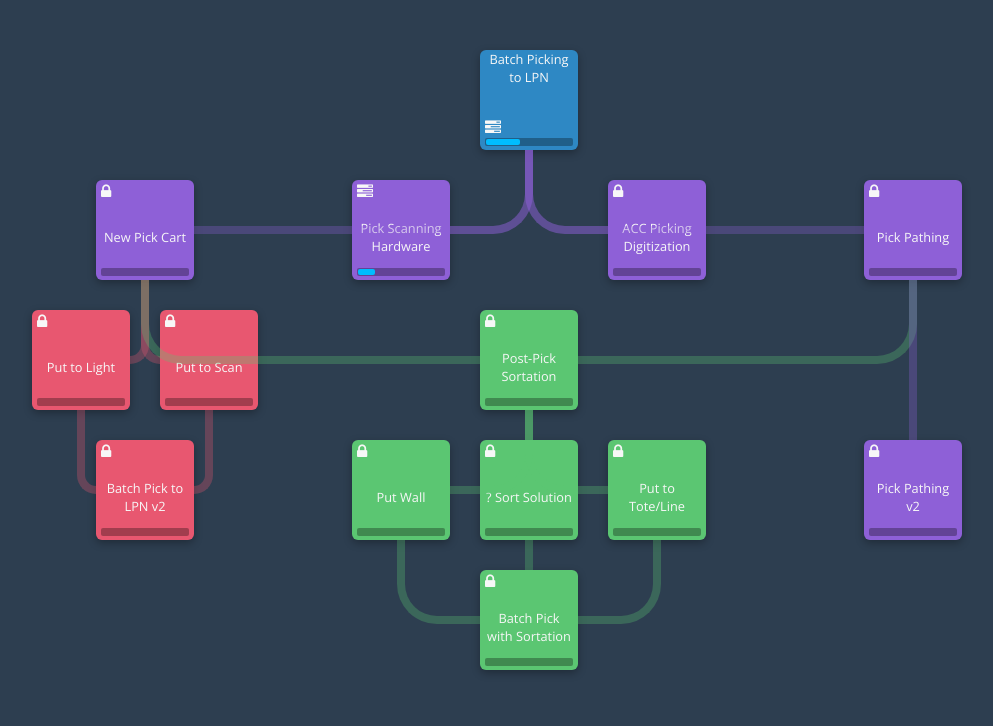
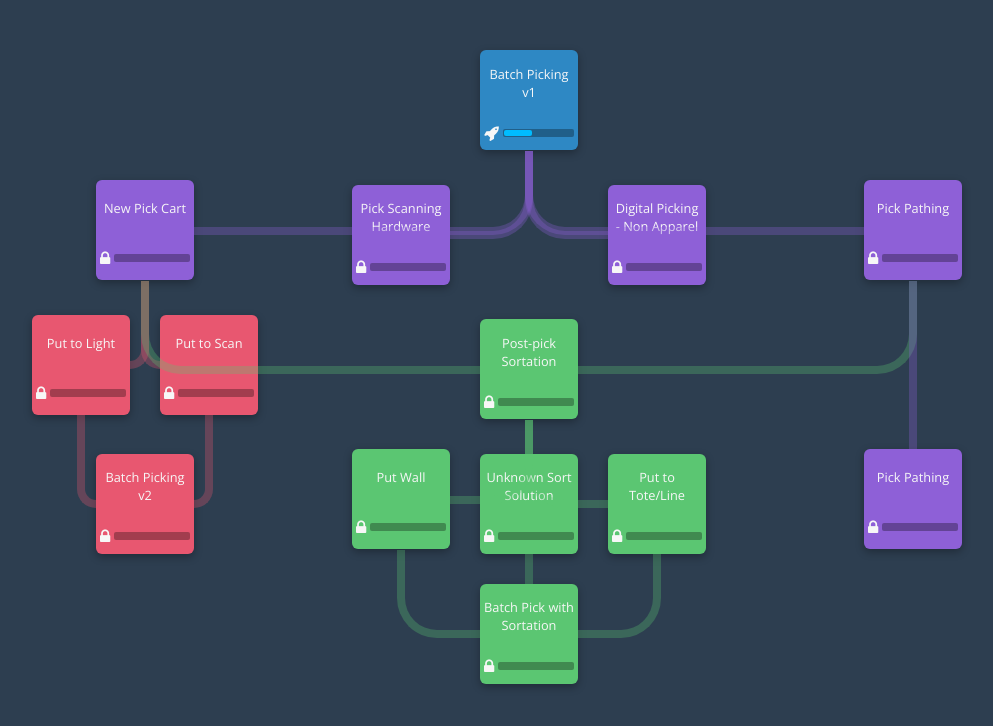
Before and after one commit to yorthehunter/tech-tree-test, a Jekyll site: the page built from index.html, in a window 1280 px wide. Shown: the top 726 px of the page, without its empty margins (96-1089 px from the left). Built offline with Jekyll 4.4.1, drawn with Linux system fonts in a browser that asks for light colours; nearby versions of some CDN libraries.

```diff
--- a/_includes/module.html
+++ b/_includes/module.html
@@ -5,9 +5,9 @@
     <section class="tech-tree-module__identifier">
       {{ id.name }}
     </section>
-    <footer>
+    <footer class="tech-tree-module__footer">
       <aside class="tech-tree-module__lock-status">
-        <span class='fa fa-{% if id.progress %}tasks{% else %}lock{% endif %}'></span>
+        <span class='fa fa-{% if id.progress > 0 %}rocket{% else %}lock{% endif %}'></span>
       </aside>
       <progress class="tech-tree-module__progress" max="5" value="{{ id.progress }}"></progress>
     </footer>
--- a/_sass/_base0.scss
+++ b/_sass/_base0.scss
@@ -61,6 +61,54 @@ connection {
   transition: box-shadow $transition-speed-default ease-out;
   position: relative;
 
+  &__content{
+    color: $color-text-light;
+    display: flex;
+    flex-direction: column;
+    justify-content: space-around;
+    height: 100%;
+    padding: 0.25rem;
+
+    &:hover { cursor: pointer; }
+  }
+
+  &:hover {
+    z-index: 2;
+    box-shadow: 0 0 0px 5px $color-link-highlight;
+    opacity: 1.0;
+  }
+
+  &__header{
+    height: 26px;
+  }
+
+  &__footer {
+    display: flex;
+    align-items: center;
+  }
+
+  &__identifier {
+    font-size: 0.8rem;
+    text-align: center;
+  }
+  &__progress{
+    height: 0.5rem;
+    -webkit-appearance: none;
+    border: none;
+    margin-left: 0.25rem;
+
+    &::-webkit-progress-bar {
+    	background: $color-ghost-black-light;
+    	border-radius: 2px;
+    	padding: 1px;
+    }
+
+    &::-webkit-progress-value {
+    	background: $color-link-highlight;
+      border-radius: 2px;
+    }
+  }
+
   &__overlay {
     position: fixed;
     @extend %g, %_8-16 !optional;
@@ -84,58 +132,15 @@ connection {
       margin: 0;
     }
   }
-
-  &__content{
-    color: $color-text-light;
-    display: flex;
-    flex-direction: column;
-    justify-content: space-between;
-    height: 100%;
-    margin-left: 5px;
-    margin-right: 5px;
-  }
-
-  &:hover {
-    cursor: pointer;
-    z-index: 2;
-    box-shadow: 0 0 0px 5px $color-link-highlight;
-    opacity: 1.0;
-  }
-
-  &__header{
-    height: 26px;
-  }
-
-  &__identifier {
-    font-size: 0.8rem;
-    text-align: center;
-  }
-  &__progress{
-    width: auto;
-    display: block;
-    height: 0.5rem;
-    margin-bottom: 0.25rem;
-    -webkit-appearance: none;
-    border: none;
-
-    &::-webkit-progress-bar {
-    	background: $color-ghost-black-light;
-    	border-radius: 2px;
-    	padding: 1px;
-    }
-
-    &::-webkit-progress-value {
-    	background: $color-link-highlight;
-      border-radius: 2px;
-    }
-  }
 }
 
-
-
+.bg--type-blue,
 .bg--type-a { background-color: $color-a; }
+.bg--type-purple,
 .bg--type-b { background-color: $color-b; }
+.bg--type-red,
 .bg--type-c { background-color: $color-c; }
+.bg--type-green,
 .bg--type-d { background-color: $color-d; }
 
 .cover-all {
--- a/index.html
+++ b/index.html
@@ -7,25 +7,25 @@ layout: default
     {% include module.html id="batch_picking" class="push_7-16 unit-1" %}
   </div>
   <div class="tech-tree__level tech-tree__level--2">
-    {% include test-module.html name="New Pick Cart" type="b" class="push_1-16 unit-2" %}
-    {% include test-module.html name="Pick Scanning Hardware" type="b" class="push_2-16 unit-3" progress="1" %}
-    {% include test-module.html name="ACC Picking Digitization" type="b" class="push_2-16 unit-4" %}
-    {% include test-module.html name="Pick Pathing" type="b" class="push_2-16 unit-5" %}
+    {% include module.html id="pick_cart" class="push_1-16 unit-2" %}
+    {% include module.html id="pick_scanning_hardware" class="push_2-16 unit-3"%}
+    {% include module.html id="digital_non_apparel" class="push_2-16 unit-4" %}
+    {% include module.html id="pick_pathing" class="push_2-16 unit-5" %}
   </div>
   <div class="tech-tree__level tech-tree__level--3">
-    {% include test-module.html name="Put to Light" type="c" class="unit-6" %}
-    {% include test-module.html name="Put to Scan" type="c" class="unit-7" %}
-    {% include test-module.html name="Post-Pick Sortation" type="d" class="push_3-16 unit-8" %}
+    {% include module.html id="put_to_light" class="unit-6" %}
+    {% include module.html id="put_to_scan" class="unit-7" %}
+    {% include module.html id="post_pick" class="push_3-16 unit-8" %}
   </div>
   <div class="tech-tree__level tech-tree__level--4">
-    {% include test-module.html name="Batch Pick to LPN v2" type="c" class="push_1-16 unit-9" %}
-    {% include test-module.html name="Put Wall" type="d" class="push_2-16 unit-10" %}
-    {% include test-module.html name="? Sort Solution" type="d" class="unit-11" %}
-    {% include test-module.html name="Put to Tote/Line" type="d" class="unit-12" %}
-    {% include test-module.html name="Pick Pathing v2" type="b" class="push_2-16 unit-13" %}
+    {% include module.html id="batch_picking_v2" class="push_1-16 unit-9" %}
+    {% include module.html id="put_wall" class="push_2-16 unit-10" %}
+    {% include module.html id="sort_solution" class="unit-11" %}
+    {% include module.html id="put_to_tote" class="unit-12" %}
+    {% include module.html id="pick_pathing" class="push_2-16 unit-13" %}
   </div>
   <div class="tech-tree__level tech-tree__level--5">
-    {% include test-module.html name="Batch Pick with Sortation" type="d" class="push_7-16 unit-14" %}
+    {% include module.html id="batch_pick_with_sortation" class="push_7-16 unit-14" %}
   </div>
 </div>
 
```
Also changed, not shown: _data/outbound/picking.yml (+85 -1 lines).
